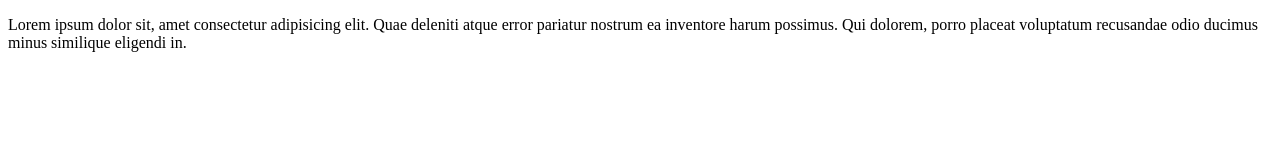
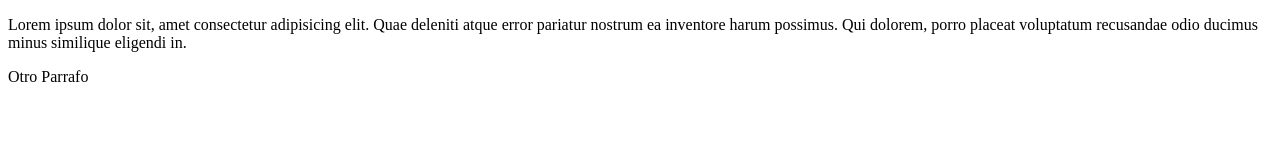
Before and after one commit to RobertoPalmar/prueba-git, a plain HTML site: page index.html in a window 1280 px wide. Drawn offline with Linux system fonts and the light colour scheme.

Commit message:
Anexado otro parrafo

```diff
--- a/index.html
+++ b/index.html
@@ -8,5 +8,6 @@
 </head>
 <body>
   <p>Lorem ipsum dolor sit, amet consectetur adipisicing elit. Quae deleniti atque error pariatur nostrum ea inventore harum possimus. Qui dolorem, porro placeat voluptatum recusandae odio ducimus minus similique eligendi in.</p>
+  <p>Otro Parrafo</p>
 </body>
 </html>
```
